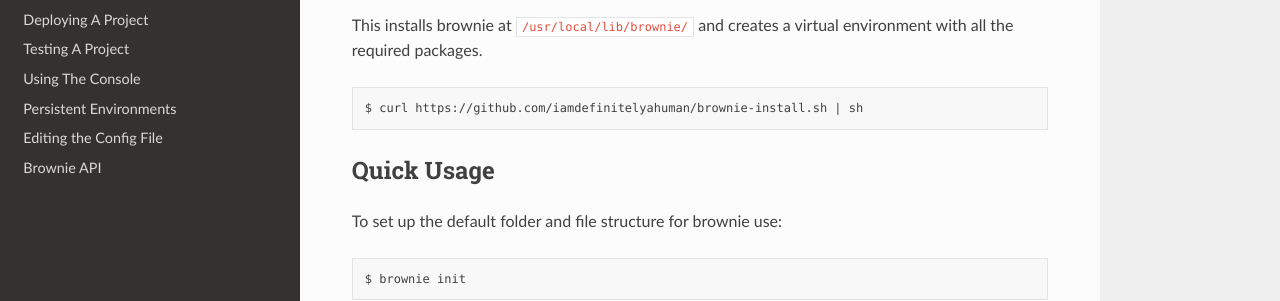
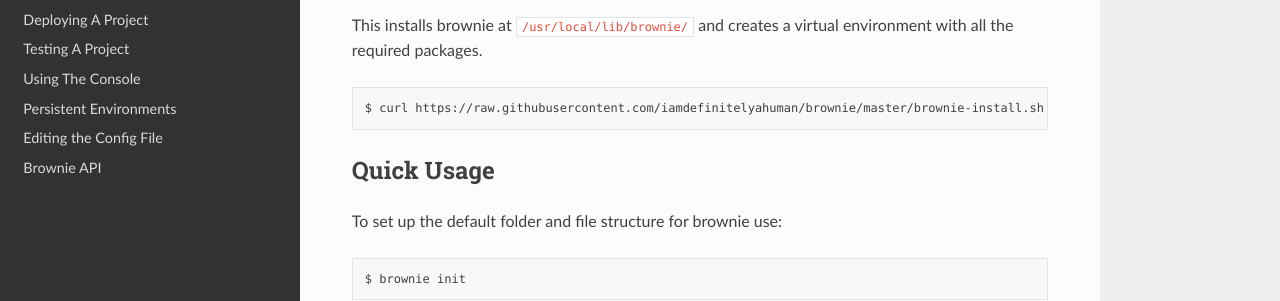
Before and after one commit to eth-brownie/brownie, a Sphinx documentation site: the page built from docs/index.rst, in a window 1280 px wide and 900 px high, scrolled down 614 px. Shown: the part 159-460 px from the top of the window. Built offline with Sphinx 7.4.7 and the Read the Docs theme 2.0.0, drawn with Linux system fonts in a browser that asks for light colours; some of the changed lines change nothing that is shown.

Commit message:
installer

```diff
--- a/docs/index.rst
+++ b/docs/index.rst
@@ -29,7 +29,7 @@
 
 ::
 
-    $ curl https://github.com/iamdefinitelyahuman/brownie-install.sh | sh
+    $ curl https://raw.githubusercontent.com/iamdefinitelyahuman/brownie/master/brownie-install.sh | sh
 
 Quick Usage
 ===========
```
Also changed, not shown: 1 other file.
